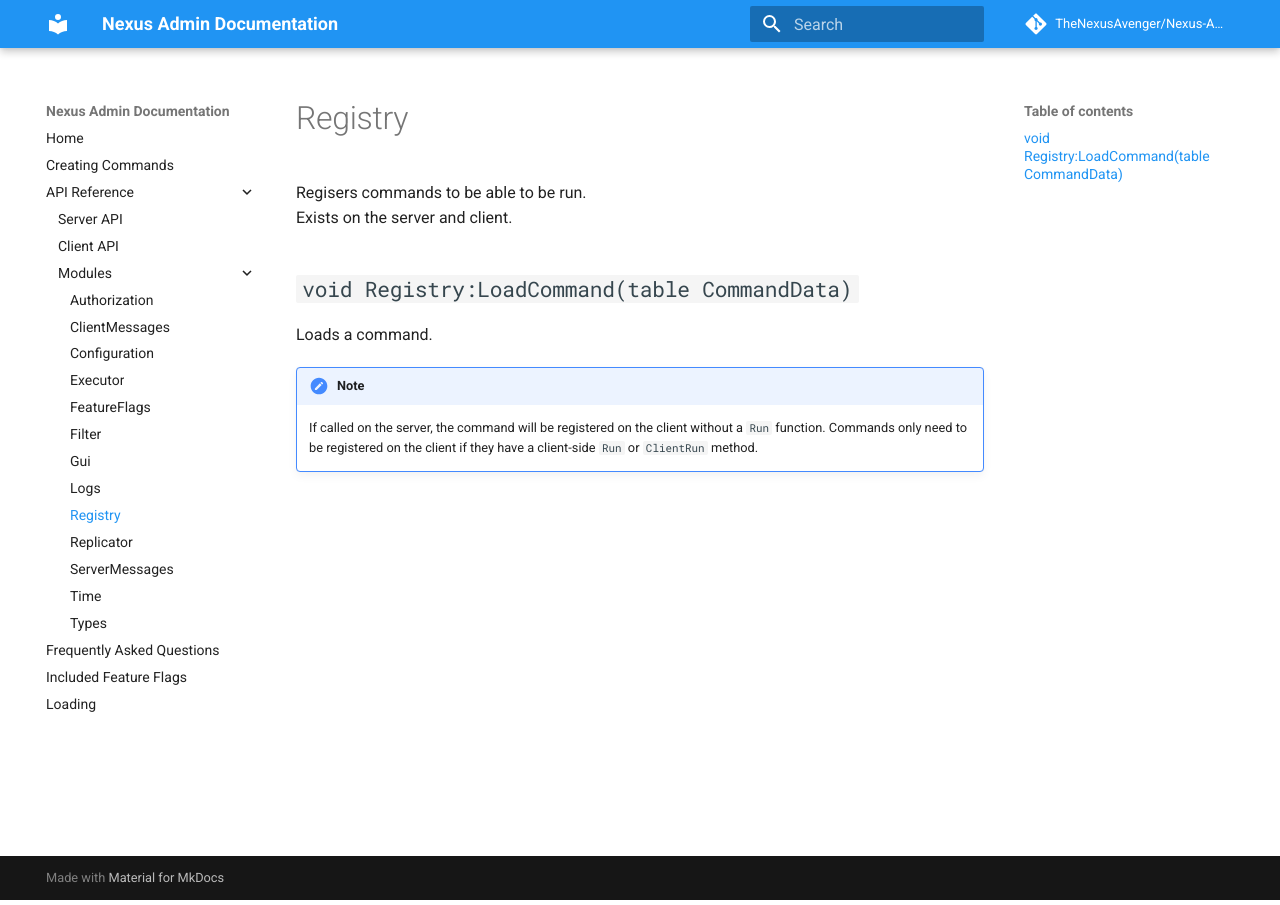
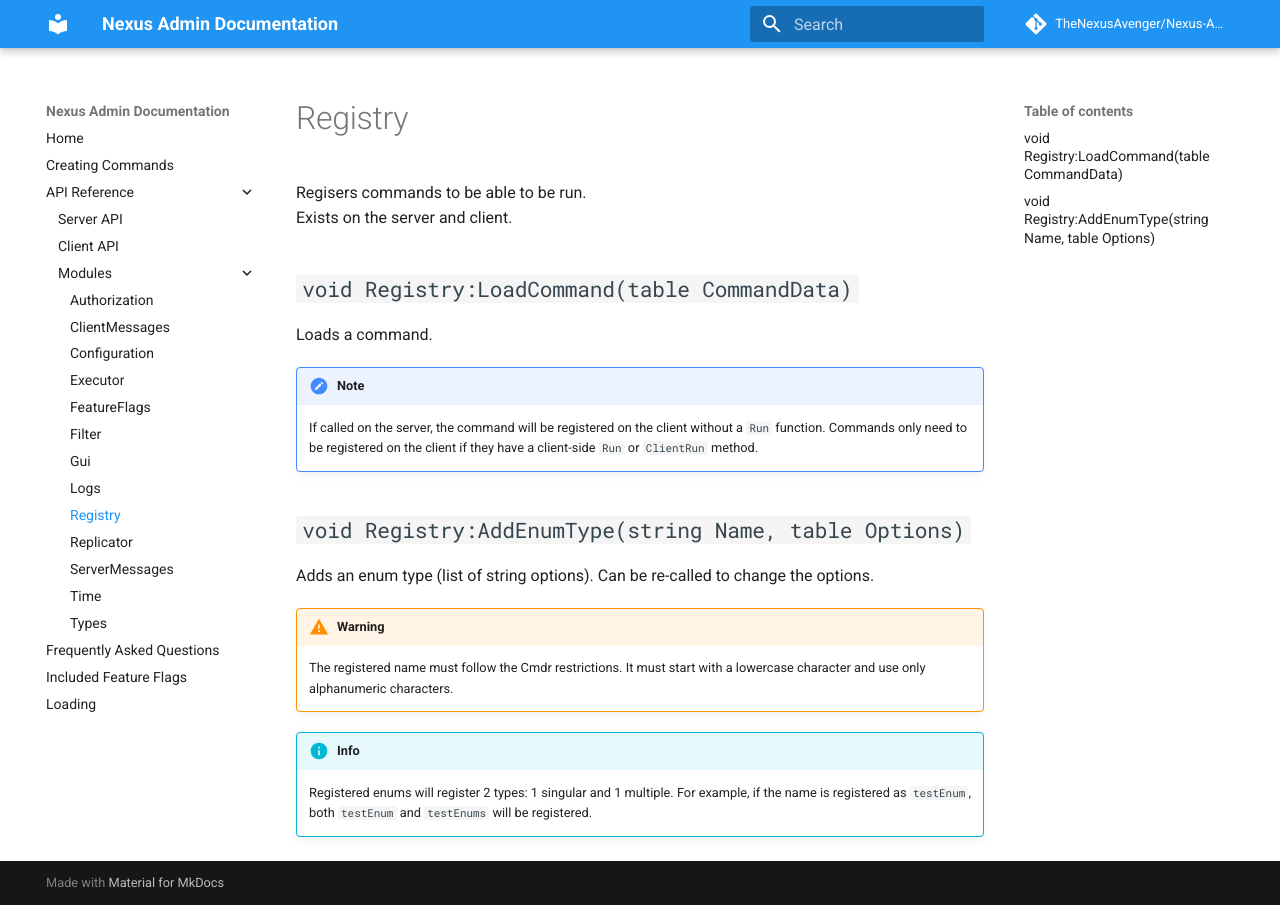
Before and after one commit to TheNexusAvenger/Nexus-Admin, an MkDocs documentation site: the page built from docs/api-reference/modules/registry.md, in a window 1280 px wide. Built offline with MkDocs 1.6.1 and Material for MkDocs 9.7.7, drawn with Linux system fonts in a browser that asks for light colours; comment, search, counter and statistics services are not loaded.

Commit message:
Add enum type helper.

```diff
--- a/docs/api-reference/modules/registry.md
+++ b/docs/api-reference/modules/registry.md
@@ -10,3 +10,17 @@ Loads a command.
     the client without a `Run` function. Commands only need
     to be registered on the client if they have a client-side
     `Run` or `ClientRun` method.
+
+## `void Registry:AddEnumType(string Name, table Options)`
+Adds an enum type (list of string options). Can be re-called to
+change the options.
+
+!!! warning
+    The registered name must follow the Cmdr restrictions. It
+    must start with a lowercase character and use only alphanumeric
+    characters.
+
+!!! info
+    Registered enums will register 2 types: 1 singular and 1 multiple.
+    For example, if the name is registered as `testEnum`, both `testEnum`
+    and `testEnums` will be registered.
```
Also changed, not shown: 4 other files.
